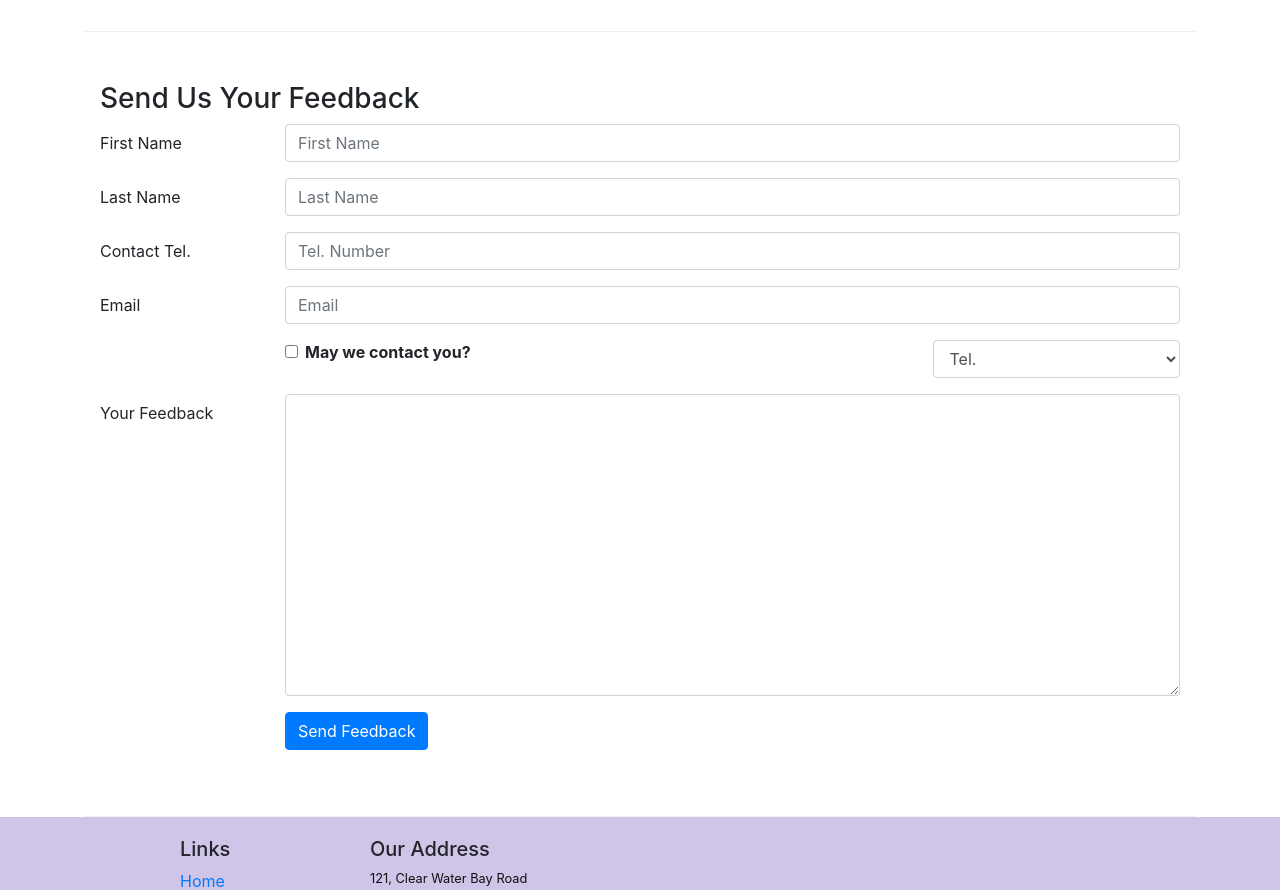
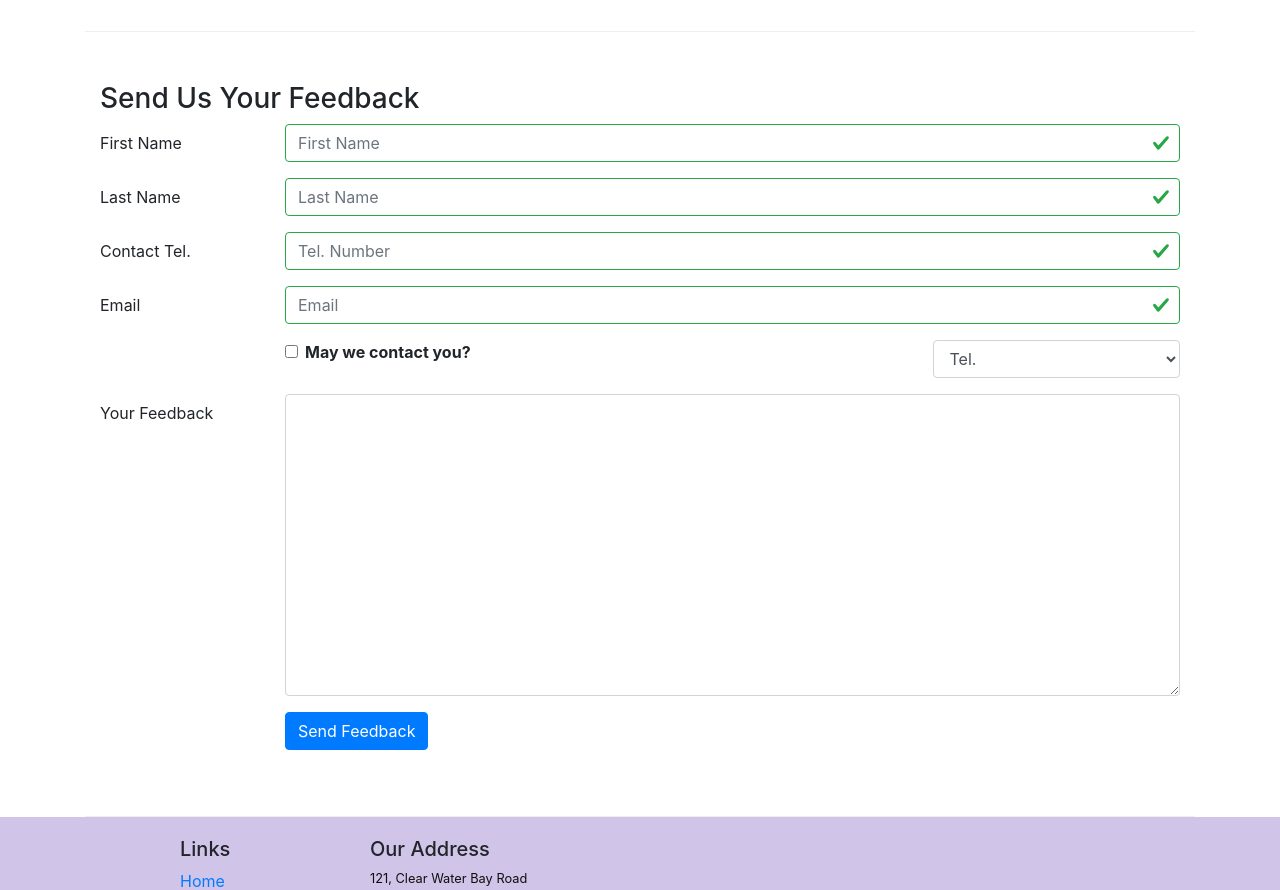
Before and after one commit to haoruikun/confusion, a React (Create React App) app: page /contactus in a window 1280 px wide. Shown: the part 840-1730 px from the top of the page. Built offline with nearby package versions, Linux system fonts and the light colour scheme.

Commit message:
control form validation

```diff
--- a/src/components/ContactComponent.js
+++ b/src/components/ContactComponent.js
@@ -1,5 +1,5 @@
 import React, {Component} from 'react';
-import { Breadcrumb, BreadcrumbItem, Button, Form, FormGroup, Label, Input, Col } from 'reactstrap';
+import { Breadcrumb, BreadcrumbItem, Button, Form, FormGroup, Label, Input, Col, FormFeedback } from 'reactstrap';
 import { Link } from 'react-router-dom';
 
 class Contact extends Component {
@@ -13,11 +13,18 @@
       email: '',
       agree: false,
       contactType: 'Tel.',
-      message: ''
+      message: '',
+      touched: {
+        firstname: false,
+        lastname: false,
+        telnum: false,
+        email: false,
+      }
     }
 
     this.handleSubmit = this.handleSubmit.bind(this);
     this.handleInputChange = this.handleInputChange.bind(this);
+    this.handleBlur = this.handleBlur.bind(this);
   }
 
   handleInputChange(event) {
@@ -36,7 +43,47 @@
       event.preventDefault();
   }
 
+  handleBlur = (field) => (evt) => {
+    this.setState({
+      touched: { ...this.state.touched, [field]: true }
+    });
+  }
+
+  validate(firstname, lastname, telnum, email) {
+    const errors = {
+      firstname: '',
+      lastname: '',
+      telnum: '',
+      email: ''
+    };
+
+    if (this.state.touched.firstname && firstname.length < 3) {
+      errors.firstname = 'First Name should be >= 3 characters';
+    } else if (this.state.touched.firstname && firstname.length > 10) {
+      errors.firstname = 'First Name should be <= 10 characters';
+    }
+
+    if (this.state.touched.lastname && lastname.length < 3) {
+      errors.lastname = 'Last Name should be >= 3 characters';
+    } else if (this.state.touched.lastname && lastname.length > 10) {
+      errors.lastname = 'Last Name should be <= 10 characters';
+    }
+
+    const reg = /^\d+$/;
+    if (this.state.touched.telnum && !reg.test(telnum)) {
+      errors.telnum = 'Tel. Number should contain only numbers';
+    }
+
+    if (this.state.touched.email && email.split('').filter(x => x ==='@').length !== 1) {
+      errors.email = 'Email should contain a @';
+    }
+
+    return errors;
+  }
+
   render() {
+    const errors = this.validate(this.state.firstname, this.state.lastname, this.state.telnum, this.state.email);
+
     return(
         <div className="container">
             <div className="row">
@@ -84,25 +131,29 @@
                   <FormGroup row>
                     <Label htmlFor="firstname" md={2}>First Name</Label>
                     <Col md={10}>
-                      <Input type="text" id="firstname" name="firstname" placeholder="First Name" value={this.state.firstname} onChange={this.handleInputChange} />
+                      <Input type="text" id="firstname" name="firstname" placeholder="First Name" value={this.state.firstname} valid={errors.firstname === ''} invalid={errors.firstname !== ''} onBlur={this.handleBlur('firstname')}  onChange={this.handleInputChange} />
+                      <FormFeedback>{errors.firstname}</FormFeedback>
                     </Col>
                   </FormGroup>
                   <FormGroup row>
                     <Label htmlFor="lastname" md={2}>Last Name</Label>
                     <Col md={10}>
-                      <Input type="text" id="lastname" name="lastname" placeholder="Last Name" value={this.state.lastname} onChange={this.handleInputChange} />
+                      <Input type="text" id="lastname" name="lastname" placeholder="Last Name" value={this.state.lastname} valid={errors.lastname === ''} invalid={errors.lastname !== ''} onBlur={this.handleBlur('lastname')} onChange={this.handleInputChange} />
+                      <FormFeedback>{errors.lastname}</FormFeedback>
                     </Col>
                   </FormGroup>
                   <FormGroup row>
                     <Label htmlFor="telnum" md={2}>Contact Tel.</Label>
                     <Col md={10}>
-                      <Input type="tel" id="telnum" name="telnum" placeholder="Tel. Number" value={this.state.telnum} onChange={this.handleInputChange} />
+                      <Input type="tel" id="telnum" name="telnum" placeholder="Tel. Number" value={this.state.telnum} valid={errors.telnum === ''} invalid={errors.telnum !== ''} onBlur={this.handleBlur('telnum')} onChange={this.handleInputChange} />
+                      <FormFeedback>{errors.telnum}</FormFeedback>
                     </Col>
                   </FormGroup>
                   <FormGroup row>
                     <Label htmlFor="email" md={2}>Email</Label>
                     <Col md={10}>
-                      <Input type="email" id="email" name="email" placeholder="Email" value={this.state.email} onChange={this.handleInputChange} />
+                      <Input type="email" id="email" name="email" placeholder="Email" value={this.state.email} valid={errors.email === ''} invalid={errors.email !== ''} onBlur={this.handleBlur('email')} onChange={this.handleInputChange} />
+                      <FormFeedback>{errors.email}</FormFeedback>
                     </Col>
                   </FormGroup>
                   <FormGroup row>
```
Also changed, not shown: 1 other file (tests, documents, lock files or other folders).
